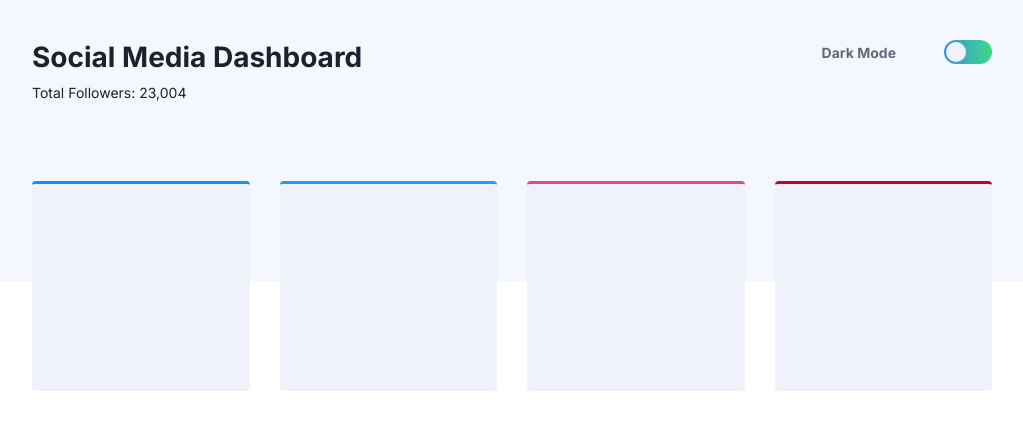
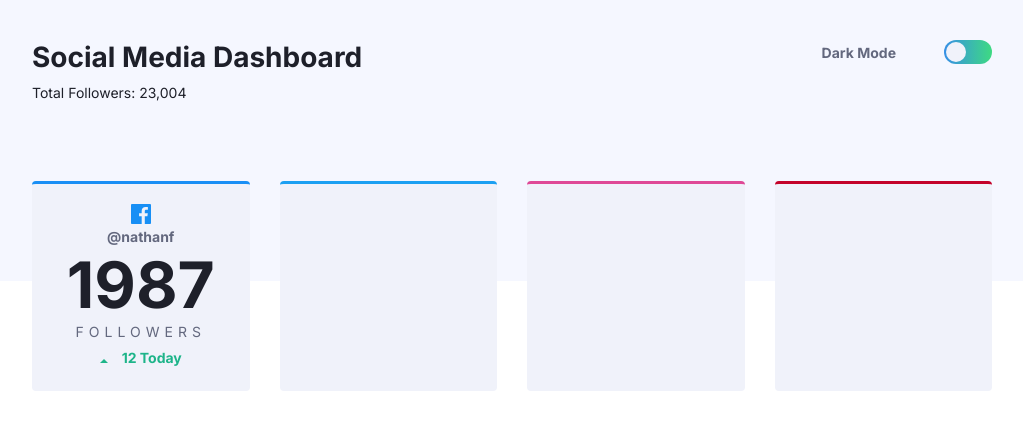
Before and after one commit to hosamelshazly92/social-media-dashboard-with-theme-switcher, a plain HTML site: page index.html in a window 1280 px wide. Shown: the whole page, without its empty margins (128-1151 px from the left). Drawn offline with Linux system fonts and the light colour scheme.

Commit message:
create facebook label

```diff
--- a/index.html
+++ b/index.html
@@ -1,5 +1,6 @@
 <!DOCTYPE html>
 <html lang="en">
+
 <head>
     <meta charset="UTF-8">
     <meta name="viewport" content="width=device-width, initial-scale=1.0">
@@ -34,7 +35,22 @@
     <main>
         <section>
             <div>
-                <div class="label facebook"></div>
+                <div class="label facebook">
+                    <div>
+                        <img src="images/icon-facebook.svg" alt="ICON">
+                        <p>@nathanf</p>
+                    </div>
+
+                    <div>
+                        <p>1987</p>
+                        <p>FOLLOWERS</p>
+                    </div>
+
+                    <div>
+                        <img src="images/icon-up.svg" alt="ICON">
+                        <p>12 Today</p>
+                    </div>
+                </div>
             </div>
             <div>
                 <div class="label twitter"></div>
@@ -48,4 +64,6 @@
         </section>
     </main>
 
-</body></html>
+</body>
+
+</html>
--- a/style.scss
+++ b/style.scss
@@ -133,6 +133,63 @@ body {
                     &:hover {
                         background-color: $Toggle;
                     }
+
+                    div:nth-of-type(1) {
+                        width: 100%;
+                        height: 25%;
+                        padding: 0;
+                        text-align: center;
+
+                        img {
+                            height: 20px;
+                            margin-top: 20px;
+                        }
+
+                        p:nth-of-type(1) {
+                            margin-top: 5px;
+                            color: $Dark-Grayish-Blue-Text;
+                            font-weight: 700;
+                            line-height: 10px;
+                        }
+                    }
+
+                    div:nth-of-type(2) {
+                        width: 100%;
+                        height: 50%;
+                        text-align: center;
+                        padding: 0;
+
+                        p:nth-of-type(1) {
+                            font-size: 4rem;
+                            color: $Very-Dark-Blue-Text;
+                            font-weight: 700;
+                            padding-top: 10px;
+                        }
+
+                        p:nth-of-type(2) {
+                            color: $Dark-Grayish-Blue-Text;
+                            letter-spacing: 5px;
+                        }
+                    }
+
+                    div:nth-of-type(3) {
+                        width: 100%;
+                        height: 25%;
+                        text-align: center;
+                        padding: 10px 0;
+
+
+                        img {
+                            display: inline;
+                        }
+
+                        p {
+                            display: inline;
+                            margin-left: 10px;
+                            color: $Lime-Green;
+                            font-weight: 700;
+                        }
+                    }
                 }
 
                 .facebook {
```
Also changed, not shown: compiled.css, 1 other file.
